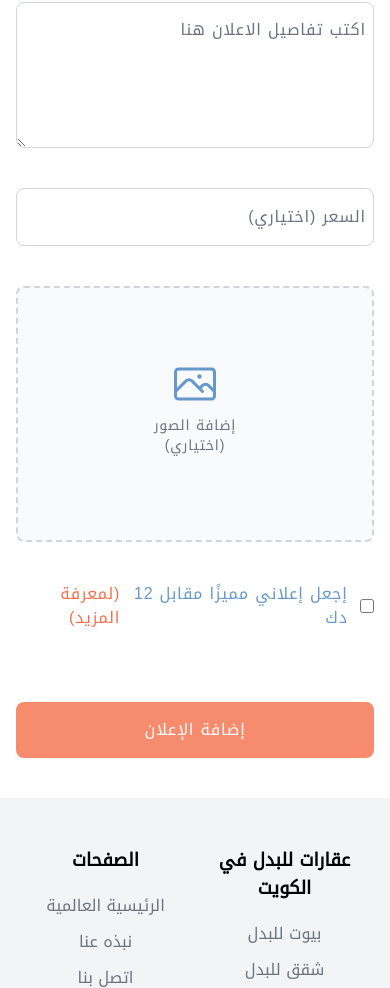
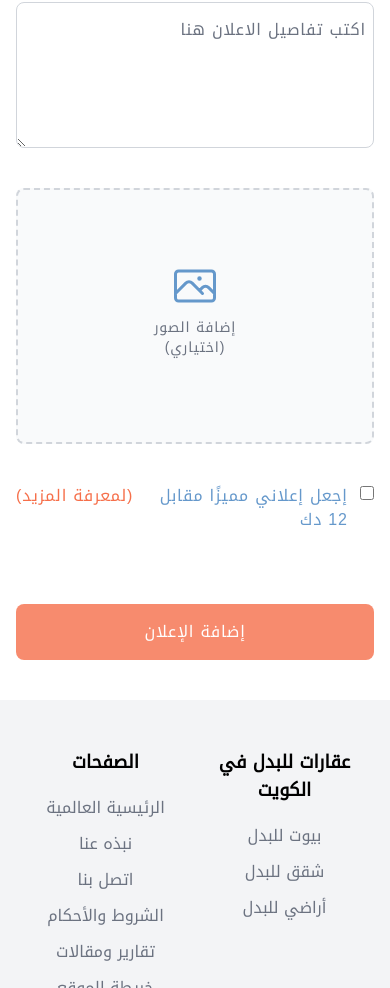
Before and after one commit to samiur-r/square-feet, a Next.js app: page /post/create in a window 390 px wide. Shown: the part 756-1744 px from the top of the page. Built offline with nearby package versions, Linux system fonts and the light colour scheme; a web font is replaced by a local one.

Commit message:
fix: style fixes

```diff
--- a/src/components/SearchBox/SelectDropzone.tsx
+++ b/src/components/SearchBox/SelectDropzone.tsx
@@ -106,7 +106,7 @@ const SelectDropZone: React.FC<SelectDropZoneProps> = ({
           locationsSelected.length
             ? 'pb-2 rounded-md'
             : 'rounded-full md:rounded-lg'
-        } cursor-text border w-80 relative z-10 border-gray-400 text-gray-600 md:bg-stone-100 focus:outline-none font-medium text-center`}
+        } cursor-text border w-full md:w-80 relative z-10 border-gray-400 text-gray-600 md:bg-stone-100 focus:outline-none font-medium text-center`}
       >
         <div className="flex items-center justify-between p-4 md:p-3">
           <div>
--- a/src/components/SearchBox/SelectPropertyType.tsx
+++ b/src/components/SearchBox/SelectPropertyType.tsx
@@ -41,10 +41,10 @@ const SelectPropertyType: React.FC<SelectPropertyTypeProps> = ({
   }
 
   return (
-    <>
+    <div className="relative">
       {/* eslint-disable-next-line */}
       <div
-        className="flex justify-between relative z-10 md:w-60 py-4 h-14 cursor-text px-5 border border-gray-400 text-gray-600 md:bg-stone-100 focus:outline-none font-medium rounded-full md:rounded-lg text-sm"
+        className="flex justify-between relative z-10 w-full md:w-60 py-4 h-14 cursor-text px-5 border border-gray-400 text-gray-600 md:bg-stone-100 focus:outline-none font-medium rounded-full md:rounded-lg text-sm"
         onClick={togglePropertyTypeDropDown}
       >
         <div>
@@ -106,10 +106,10 @@ const SelectPropertyType: React.FC<SelectPropertyTypeProps> = ({
         ref={propertyTypeRef}
         className={`${
           showPropertyTypeDropdown ? 'block' : 'hidden'
-        } z-10 w-80 md:w-60 mt-4 bg-white rounded-md divide-y divide-gray-100 drop-shadow-[0px_0px_3px_rgb(156,163,175)] absolute`}
+        } z-10 w-full md:w-60 mt-4 bg-white rounded-md divide-y divide-gray-100 drop-shadow-[0px_0px_3px_rgb(156,163,175)] absolute`}
       >
-        <ul
-          className="m-0 p-0 text-md font-bold text-[#6E9ECE] tracking-wider bg-white cursor-pointer rounded-md"
+        <div
+          className="m-0 p-0 text-md font-bold text-primary tracking-wider bg-white cursor-pointer rounded-md"
           aria-labelledby="dropdownDefault"
         >
           {propertyTypes.map((type) => (
@@ -124,9 +124,9 @@ const SelectPropertyType: React.FC<SelectPropertyTypeProps> = ({
               {type.title}
             </button>
           ))}
-        </ul>
+        </div>
       </div>
-    </>
+    </div>
   )
 }
 
--- a/src/pages/post/create.tsx
+++ b/src/pages/post/create.tsx
@@ -1018,21 +1018,6 @@ const CreatePost: NextPage = () => {
             اكتب تفاصيل الاعلان هنا{' '}
           </label>
         </div>
-        <div className="relative mt-10">
-          <input
-            type="number"
-            name="price"
-            id="price"
-            className="block px-2.5 py-4 w-full text-base text-gray-900 bg-transparent rounded-lg border border-gray-300 appearance-none focus:outline-none focus:ring-0 focus:border-blue-600 peer"
-            placeholder=" "
-          />
-          <label
-            htmlFor="price"
-            className="absolute cursor-text text-md text-gray-500 duration-300 transform -translate-y-4 scale-75 top-2 z-10 bg-white px-1 peer-focus:text-blue-600 peer-placeholder-shown:scale-100 peer-placeholder-shown:-translate-y-1/2 peer-placeholder-shown:top-1/2 peer-focus:top-2 peer-focus:scale-75 peer-focus:-translate-y-4 right-1 peer-focus:-right-1"
-          >
-            السعر (اختياري)
-          </label>
-        </div>
         <div className="flex justify-center items-center w-full mt-10">
           <label
             htmlFor="dropzone-file"
@@ -1061,19 +1046,21 @@ const CreatePost: NextPage = () => {
             <input id="dropzone-file" type="file" className="hidden" />
           </label>
         </div>
-        <div className="flex items-center mt-10">
+        <div className="flex items-baseline gap-3 mt-10">
           <input
             id="checked-checkbox"
             type="checkbox"
             value=""
             className="w-4 h-4 text-blue-600 bg-gray-100 rounded border-gray-300 focus:ring-blue-500 dark:focus:ring-blue-600 dark:ring-offset-gray-800 focus:ring-2 dark:bg-gray-700 dark:border-gray-600"
           />
-          <label htmlFor="checked-checkbox" className="mr-3 font-medium">
+          <label htmlFor="checked-checkbox" className="font-medium">
             <a className="hover:underline flex gap-3 cursor-pointer">
               <p className="text-primary text-base">
                 إجعل إعلاني مميزًا مقابل 12 دك
               </p>
-              <p className="text-secondary text-base">(لمعرفة المزيد)</p>
+              <p className="text-secondary text-base whitespace-nowrap">
+                (لمعرفة المزيد)
+              </p>
             </a>
           </label>
         </div>
```
